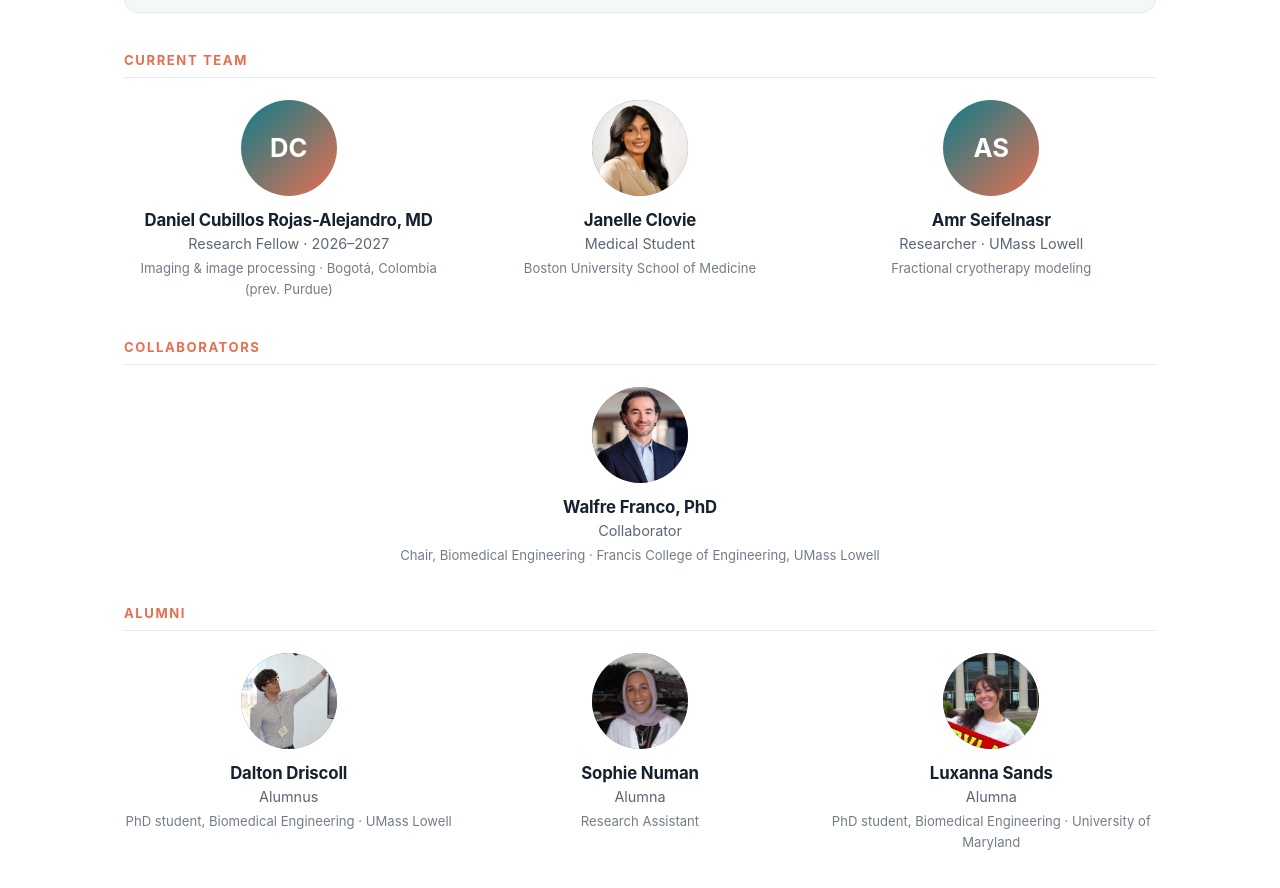
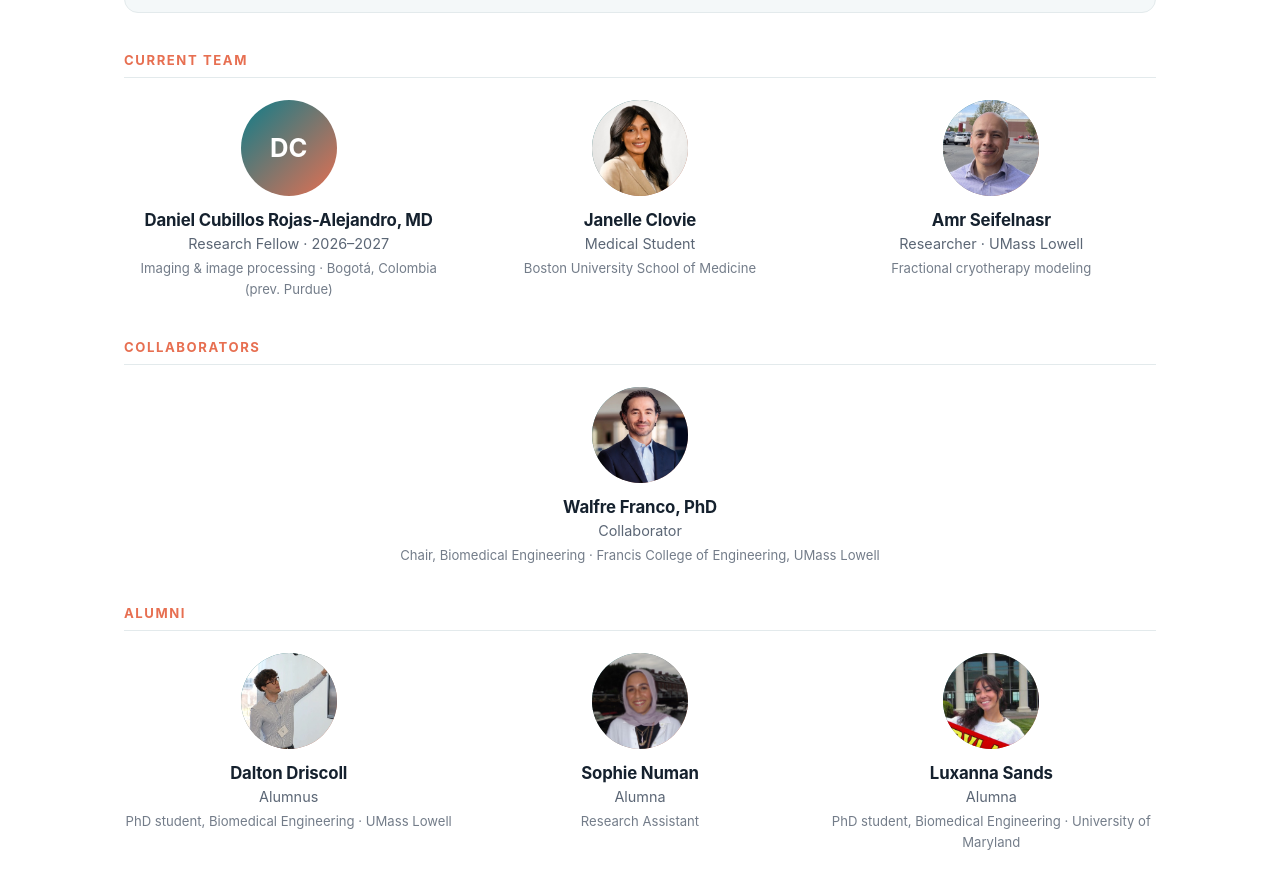
Before and after one commit to wlewis2/IDEAS-Lab, a plain HTML site: page index.html in a window 1280 px wide. Shown: the part 3016-3904 px from the top of the page. Drawn offline with Linux system fonts and the light colour scheme.

Commit message:
Add Amr Seifelnasr headshot
Co-Authored-By: Claude Opus 4.8 <noreply@anthropic.com>

```diff
--- a/index.html
+++ b/index.html
@@ -316,7 +316,7 @@
             <p class="detail">Boston University School of Medicine</p>
           </div>
           <div class="person">
-            <div class="avatar">AS</div>
+            <div class="avatar"><img src="assets/amr.jpg" alt="Amr Seifelnasr" /></div>
             <h3>Amr Seifelnasr</h3>
             <p>Researcher · UMass Lowell</p>
             <p class="detail">Fractional cryotherapy modeling</p>
```
Also changed, not shown: assets/amr.jpg (added).
